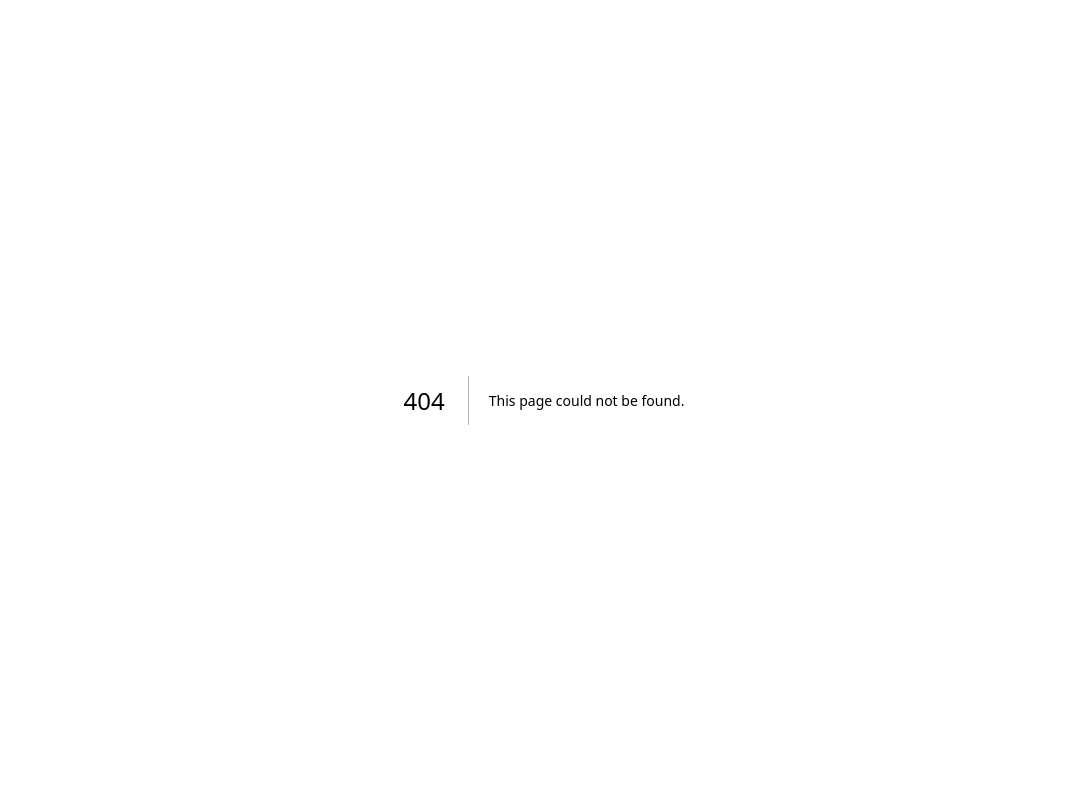
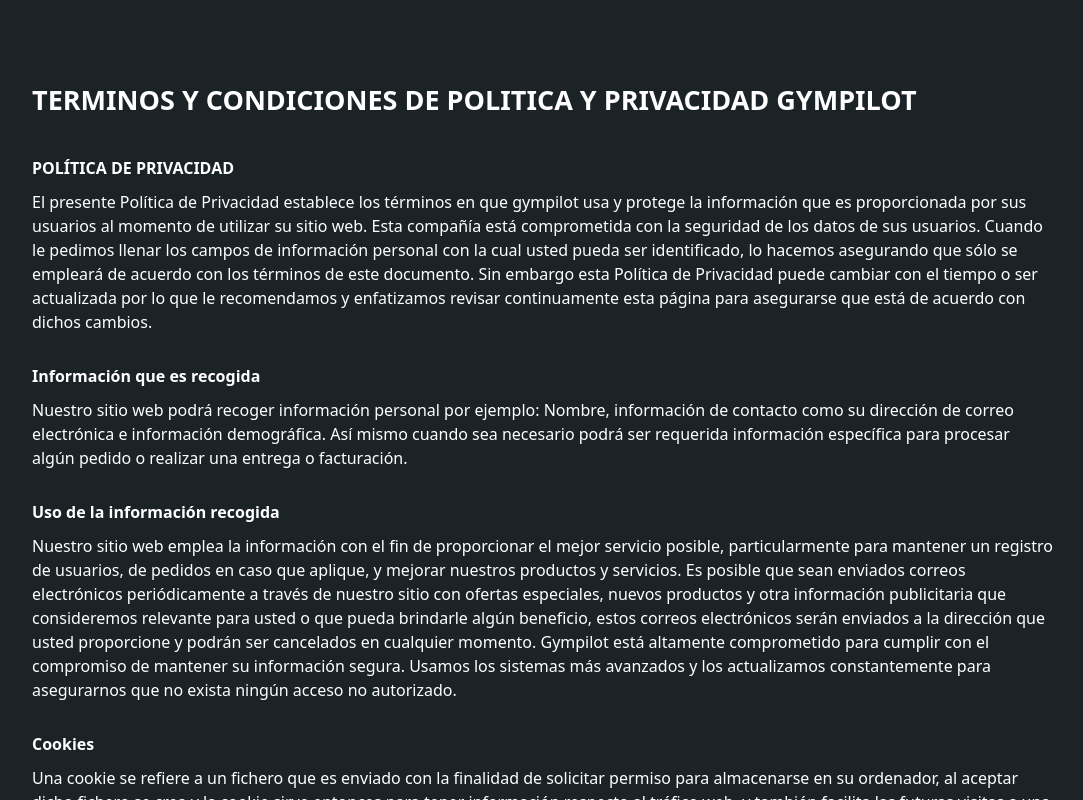
Before and after one commit to DanielinR/GymPilot, a Next.js app in the folder frontend/gympilot-next/: page /privacypolicy in a window 1280 px wide. Before the commit this address had no page. Shown: the whole page, without its empty margins (96-1179 px from the left). Built offline with nearby package versions, Linux system fonts and the light colour scheme.

Commit message:
create privacy policy

```diff
--- /dev/null
+++ b/frontend/gympilot-next/src/app/privacypolicy/page.tsx
@@ -0,0 +1,93 @@
+import './policyStyle.css'
+
+export default function PrivacyPolicyPage() {
+  return (
+    <div className="p-7 px-10 md:p-20 md:px-32 bg-neutral-500 text-white fullheight overflow-auto">
+      <h1>TERMINOS Y CONDICIONES DE POLITICA Y PRIVACIDAD GYMPILOT</h1>
+      <h2>POLÍTICA DE PRIVACIDAD</h2>
+      <span>
+        El presente Política de Privacidad establece los términos en que
+        gympilot usa y protege la información que es proporcionada por sus
+        usuarios al momento de utilizar su sitio web. Esta compañía está
+        comprometida con la seguridad de los datos de sus usuarios. Cuando le
+        pedimos llenar los campos de información personal con la cual usted
+        pueda ser identificado, lo hacemos asegurando que sólo se empleará de
+        acuerdo con los términos de este documento. Sin embargo esta Política de
+        Privacidad puede cambiar con el tiempo o ser actualizada por lo que le
+        recomendamos y enfatizamos revisar continuamente esta página para
+        asegurarse que está de acuerdo con dichos cambios.
+      </span>
+      <h2>Información que es recogida</h2>
+      <span>
+        Nuestro sitio web podrá recoger información personal por ejemplo:
+        Nombre, información de contacto como su dirección de correo electrónica
+        e información demográfica. Así mismo cuando sea necesario podrá ser
+        requerida información específica para procesar algún pedido o realizar
+        una entrega o facturación.
+      </span>
+      <h2>Uso de la información recogida</h2>
+      <span>
+        Nuestro sitio web emplea la información con el fin de proporcionar el
+        mejor servicio posible, particularmente para mantener un registro de
+        usuarios, de pedidos en caso que aplique, y mejorar nuestros productos y
+        servicios. Es posible que sean enviados correos electrónicos
+        periódicamente a través de nuestro sitio con ofertas especiales, nuevos
+        productos y otra información publicitaria que consideremos relevante
+        para usted o que pueda brindarle algún beneficio, estos correos
+        electrónicos serán enviados a la dirección que usted proporcione y
+        podrán ser cancelados en cualquier momento. Gympilot está altamente
+        comprometido para cumplir con el compromiso de mantener su información
+        segura. Usamos los sistemas más avanzados y los actualizamos
+        constantemente para asegurarnos que no exista ningún acceso no
+        autorizado.
+      </span>
+      <h2>Cookies</h2>
+      <span>
+        Una cookie se refiere a un fichero que es enviado con la finalidad de
+        solicitar permiso para almacenarse en su ordenador, al aceptar dicho
+        fichero se crea y la cookie sirve entonces para tener información
+        respecto al tráfico web, y también facilita las futuras visitas a una
+        web recurrente. Otra función que tienen las cookies es que con ellas las
+        web pueden reconocerte individualmente y por tanto brindarte el mejor
+        servicio personalizado de su web. Nuestro sitio web emplea las cookies
+        para poder identificar las páginas que son visitadas y su frecuencia.
+        Esta información es empleada únicamente para análisis estadístico y
+        después la información se elimina de forma permanente. Usted puede
+        eliminar las cookies en cualquier momento desde su ordenador. Sin
+        embargo las cookies ayudan a proporcionar un mejor servicio de los
+        sitios web, estás no dan acceso a información de su ordenador ni de
+        usted, a menos de que usted así lo quiera y la proporcione directamente
+        noticias. Usted puede aceptar o negar el uso de cookies, sin embargo la
+        mayoría de navegadores aceptan cookies automáticamente pues sirve para
+        tener un mejor servicio web. También usted puede cambiar la
+        configuración de su ordenador para declinar las cookies. Si se declinan
+        es posible que no pueda utilizar algunos de nuestros servicios.
+      </span>
+      <h2>Enlaces a Terceros</h2>
+      <span>
+        Este sitio web pudiera contener en laces a otros sitios que pudieran ser
+        de su interés. Una vez que usted de clic en estos enlaces y abandone
+        nuestra página, ya no tenemos control sobre al sitio al que es
+        redirigido y por lo tanto no somos responsables de los términos o
+        privacidad ni de la protección de sus datos en esos otros sitios
+        terceros. Dichos sitios están sujetos a sus propias políticas de
+        privacidad por lo cual es recomendable que los consulte para confirmar
+        que usted está de acuerdo con estas.
+      </span>
+      <h2>Control de su información personal</h2>
+      <span>
+        En cualquier momento usted puede restringir la recopilación o el uso de
+        la información personal que es proporcionada a nuestro sitio web. Cada
+        vez que se le solicite rellenar un formulario, como el de alta de
+        usuario, puede marcar o desmarcar la opción de recibir información por
+        correo electrónico. En caso de que haya marcado la opción de recibir
+        nuestro boletín o publicidad usted puede cancelarla en cualquier
+        momento. Esta compañía no venderá, cederá ni distribuirá la información
+        personal que es recopilada sin su consentimiento, salvo que sea
+        requerido por un juez con un orden judicial. Gympilot Se reserva el
+        derecho de cambiar los términos de la presente Política de Privacidad en
+        cualquier momento.
+      </span>
+    </div>
+  );
+}
--- /dev/null
+++ b/frontend/gympilot-next/src/app/privacypolicy/policyStyle.css
@@ -0,0 +1,11 @@
+h1{
+    font-weight: bolder;
+    font-size: 27px;
+    padding-bottom: 5px;
+}
+h2{
+    font-weight: bold;
+    font-size: 16px;
+    padding-bottom: 10px;
+    padding-top: 30px;
+}
```
